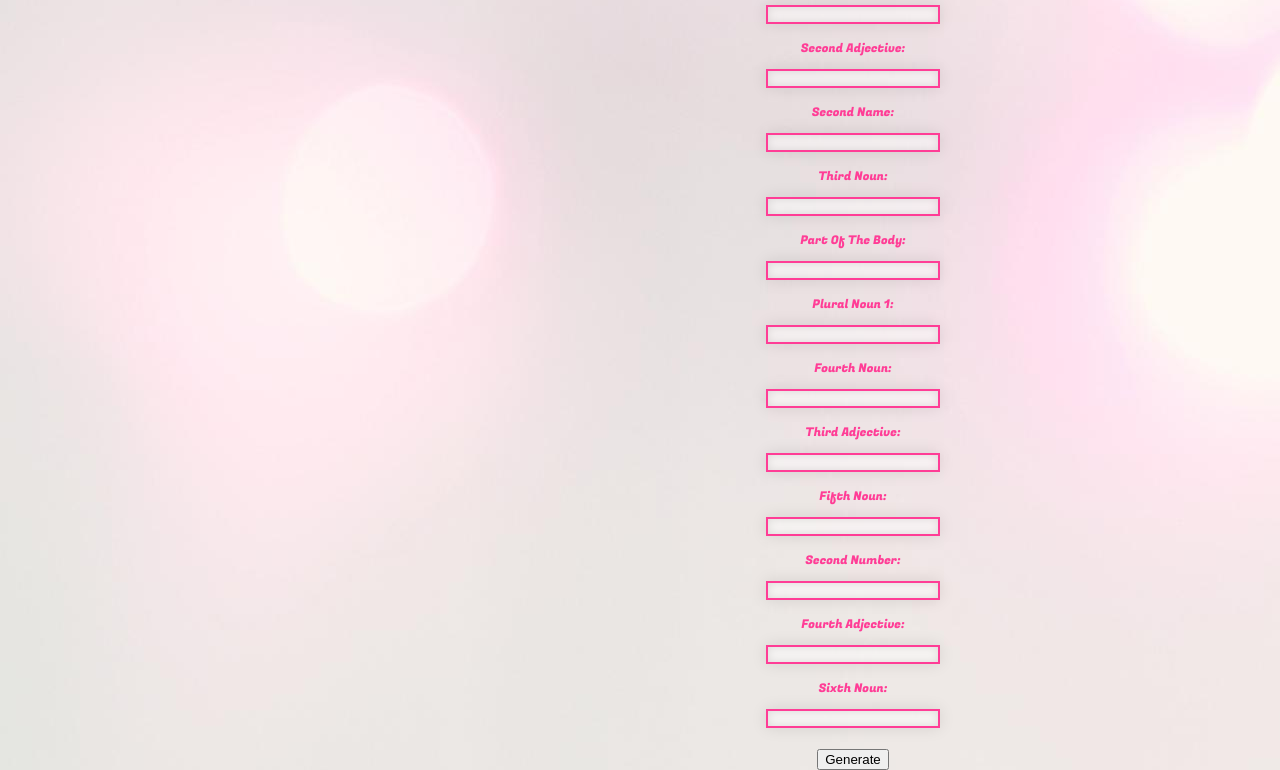
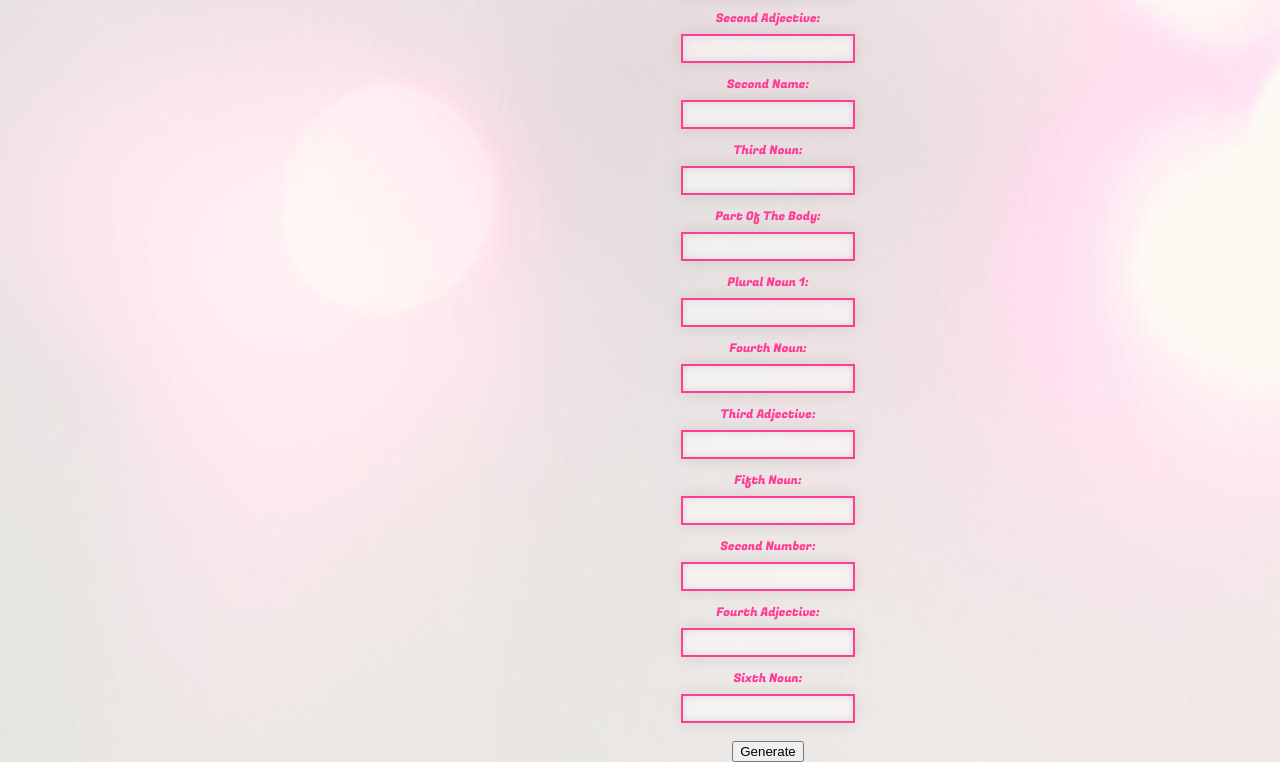
Before and after one commit to Dellatettehklu/classworkMMP310, a plain HTML site: page Midterm/index2.html in a window 1280 px wide. Shown: the part 538-1308 px from the top of the page. Drawn offline with nearby package versions, Linux system fonts and the light colour scheme.

Commit message:
changes made to style.css

```diff
--- a/Midterm/style.css
+++ b/Midterm/style.css
@@ -14,6 +14,7 @@ body{
    width: 1400px;
     height: 1000px;
     margin-top: 40px;
+
 }
 
 
@@ -23,7 +24,7 @@ h1 {
 		font-size: 40px;
 		color: #FF3D96;
       text-align: center;
-    margin-left: 250px;
+    margin-left: 120px;
     margin-top: -20px;
 }
 h2{
@@ -49,24 +50,29 @@ h2{
 
 input {
 		font-family: Courier;
-        height: 5px;
+        height: 15px;
 		border: 2px solid #FF3D96;
 		-webkit-box-shadow: inset 0 0 8px rgba(0, 0, 0, 0.1), 0 0 16px rgba(0, 0, 0, 0.1);
 		-moz-box-shadow: inset 0 0 8px rgba(0, 0, 0, 0.1), 0 0 16px rgba(0, 0, 0, 0.1);
 		box-shadow: inset 0 0 8px rgba(0, 0, 0, 0.1), 0 0 16px rgba(0, 0, 0, 0.1);
 		padding: 5px;
 		background: rgba(255, 255, 255, 0.5);
-		margin: 0 0 3px 0;
-        margin-left: 290px;
+		margin-top: -30px;
+        margin-left: 120px;
 }
 
 p{
   color: #FF3D96;
-    margin-left: 290px;
+    margin-left: 120px;
 
 }
 
 button{
 
-    margin-left: 290px;
+    margin-left: 120px;
 }
+
+#first{
+
+	margin-top: -40px;
+}
```
